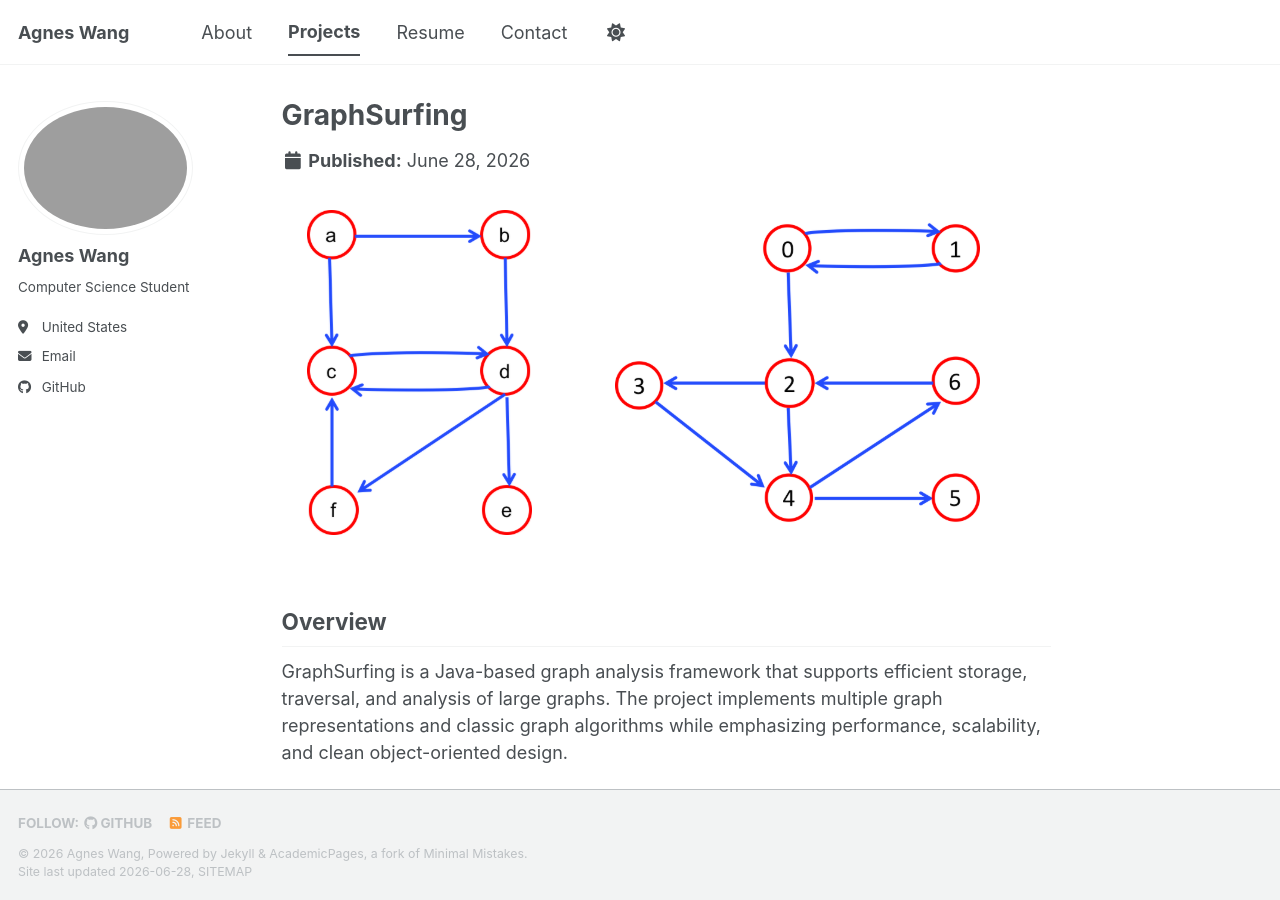
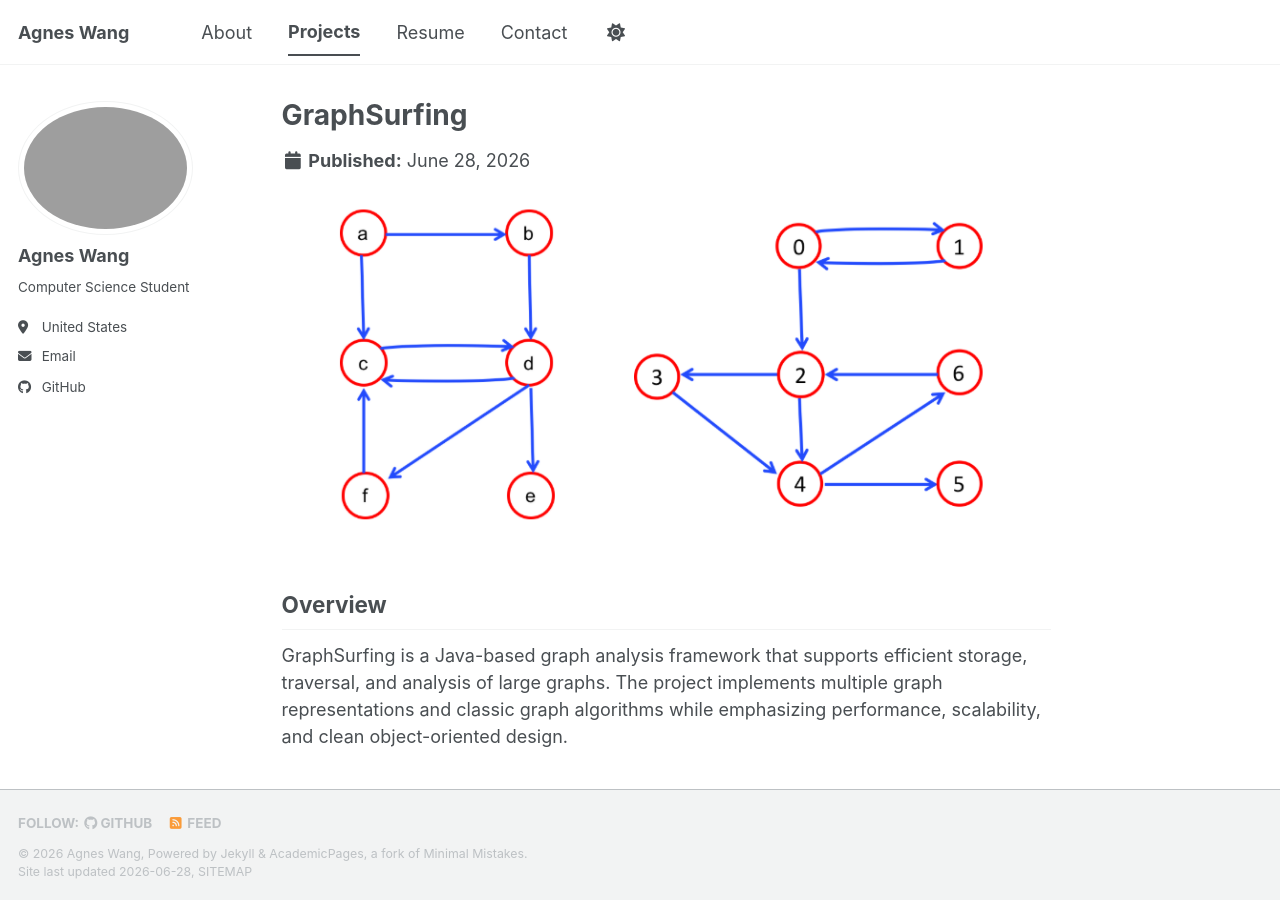
Before and after one commit to agneswang42/agneswang42.github.io, a Jekyll site: the page built from _portfolio/graphsurfing.md, in a window 1280 px wide and 900 px high. Built offline with Jekyll 4.4.1, drawn with Linux system fonts in a browser that asks for light colours; a style sheet for code colours, icons or effects is not loaded.

Commit message:
Improve image display for GraphSurfing documentation
Updated image formatting for GraphSurfing architecture.

```diff
--- a/_portfolio/graphsurfing.md
+++ b/_portfolio/graphsurfing.md
@@ -5,7 +5,11 @@ permalink: /portfolio/graphsurfing/
 excerpt: "A generic Java graph framework implementing efficient graph representations and algorithms for large-scale graph analysis."
 ---
 
-![GraphSurfing Architecture](/images/graphsurfing.png)
+<p align="center">
+  <img src="/images/graphsurfing.png"
+       alt="GraphSurfing UML Architecture"
+       width="700">
+</p>
 
 ## Overview
 
```
